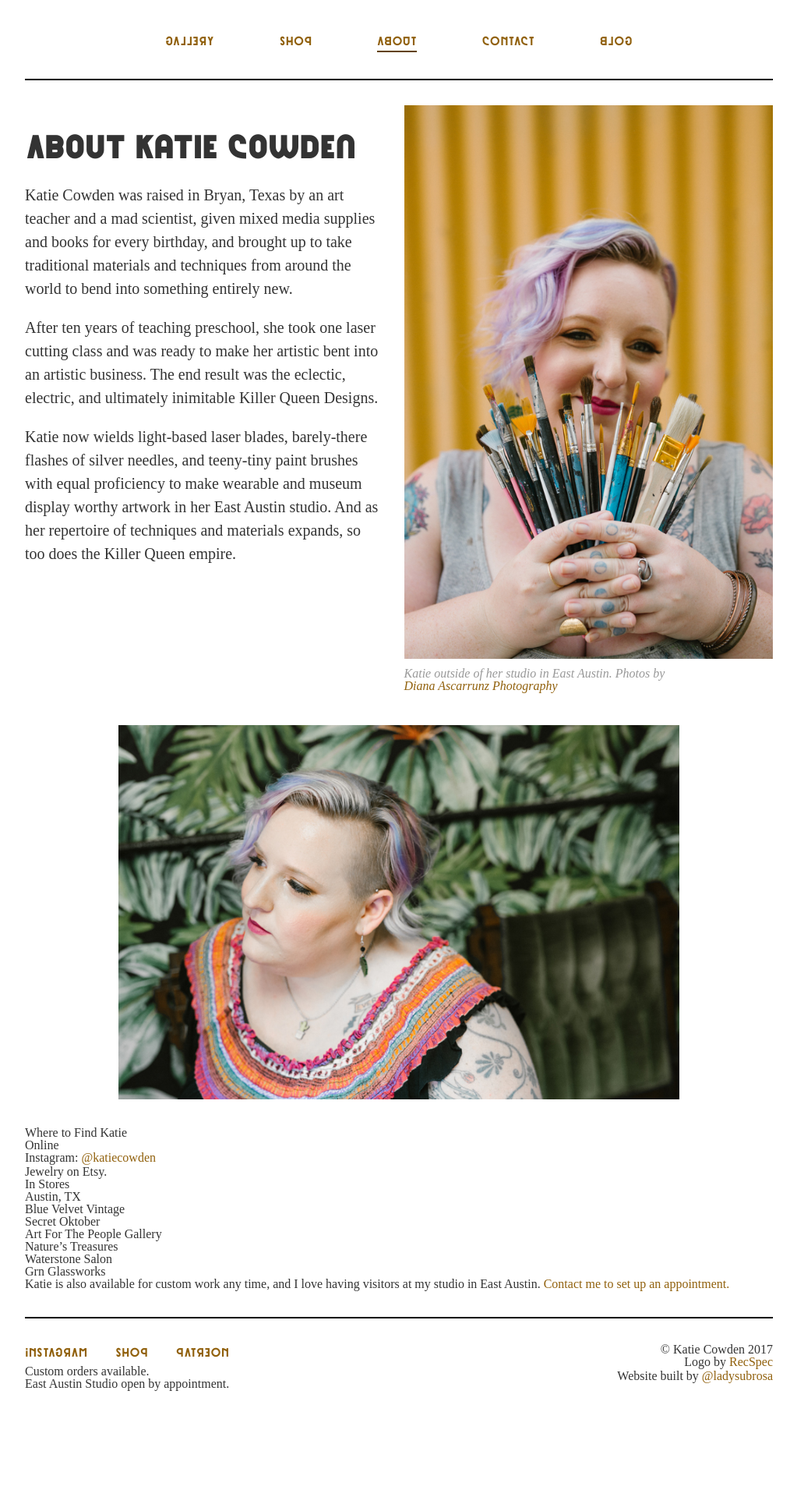
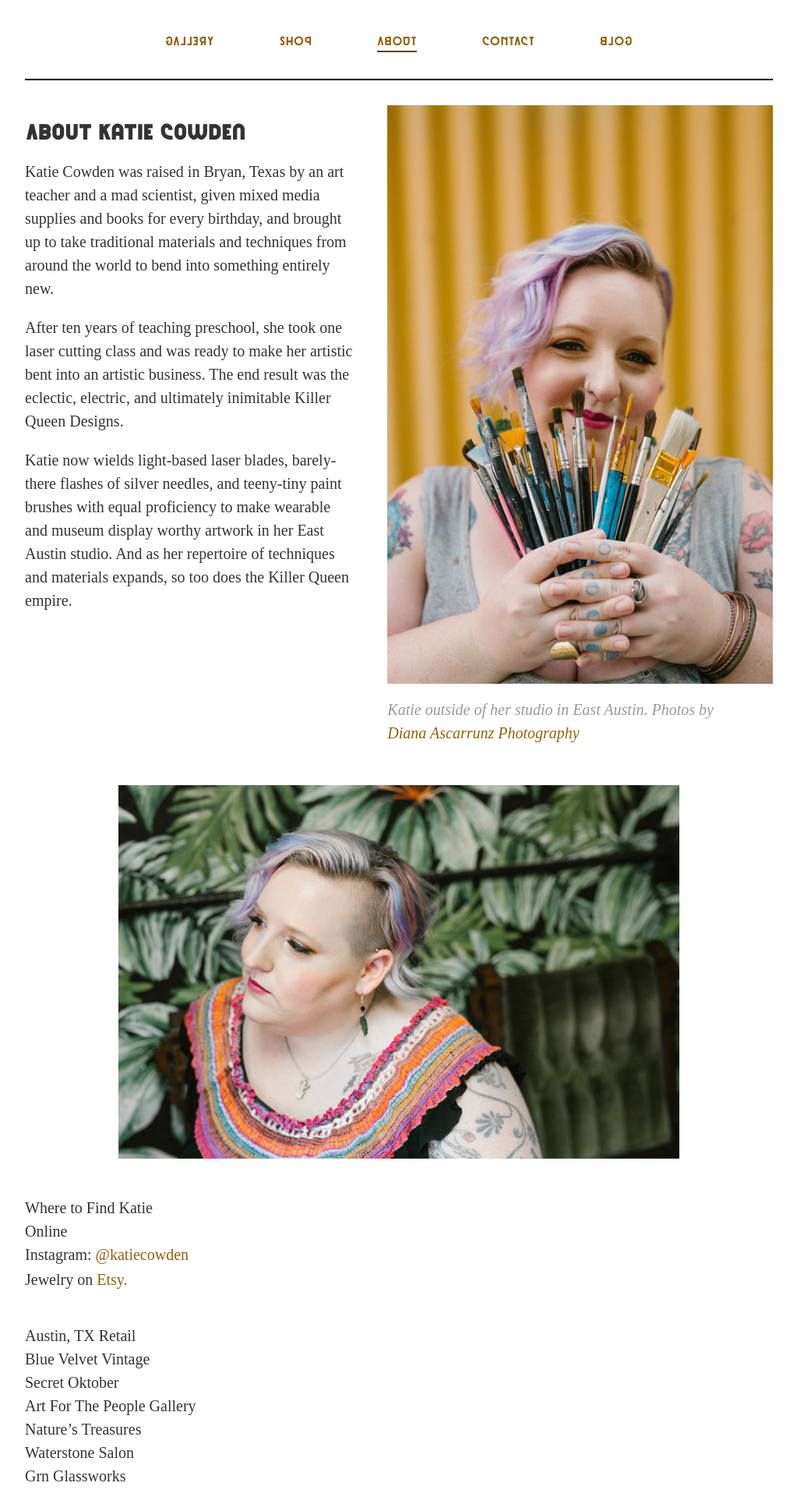
Before and after one commit to LadySubrosa/katiecowden, a Nuxt app: page /about in a window 1280 px wide. Shown: the part 180-2100 px from the top of the page at 78% size, without its empty margins (128-1151 px from the left). Before the commit the page ends 1995 px from the top, so only its background shows below. Built offline with nearby package versions, Linux system fonts and the light colour scheme.

Commit message:
more about page edits, fix logic on home page

```diff
--- a/assets/scss/global.scss
+++ b/assets/scss/global.scss
@@ -83,7 +83,7 @@ a:link, a:active, a:visited {
   display: inline-block;
   border-bottom: solid 2px #fff;
   &:hover {
-    color: $gold;
+    color: darken($gold, 50%);
   }
   h3 &:hover {
     &:hover {
--- a/components/globalheader.vue
+++ b/components/globalheader.vue
@@ -1,6 +1,6 @@
 <template>
     <header class="globalheader">
-      <router-link :to="{ path: '/' }"><img src="~/static/fulllogo.jpeg" alt="Katie Cowden - Killer Queen Designs" width="300px" /></router-link>
+      <router-link :to="{ path: '/' }" exact><img src="~/static/fulllogo.jpeg" alt="Katie Cowden - Killer Queen Designs" width="300px" /></router-link>
       <nav>
         <ul>
           <li><router-link to="/gallery/">Gallery</router-link></li>
--- a/components/handlogo.vue
+++ b/components/handlogo.vue
@@ -87,7 +87,7 @@ export default {
       }
     }
   },
-  beforeMount () {
+  mounted () {
     this.makeLinks()
   }
 }
--- a/nuxt.config.js
+++ b/nuxt.config.js
@@ -3,7 +3,7 @@ module.exports = {
   ** Headers of the page
   */
   head: {
-    title: 'Katie Cowden',
+    title: 'Killer Queen Designs by Katie Cowden',
     meta: [
       { charset: 'utf-8' },
       { name: 'viewport', content: 'width=device-width, initial-scale=1' },
--- a/pages/about.vue
+++ b/pages/about.vue
@@ -1,5 +1,5 @@
 <template>
-  <section class="container">
+  <section id="about" class="container">
 
         <div class="bio">
           <div class="bio_content">
@@ -23,16 +23,17 @@
    <p class="caption"></p>
       </div>
 
-      <div class="findKatie">
+
       <h2>Where to Find Katie</h2>
 
+      <div class="category">
       <h3>Online</h3>
         <p>Instagram: <a href="https://www.instagram.com/katiecowden/" target="_blank">@katiecowden</a></p>
-      <p>Jewelry on Etsy.</p>
+        <p>Jewelry on <a href="https://www.etsy.com/shop/KillerQueenJewelry" target="_blank">Etsy.</a></p>
+      </div>
+      <div class="category">
 
-      <h3>In Stores</h3>
-
-      <h4>Austin, TX</h4>
+      <h3>Austin, TX Retail</h3>
       <ul>
         <li>Blue Velvet Vintage</li>
         <li>Secret Oktober</li>
@@ -41,9 +42,12 @@
         <li>Waterstone Salon</li>
         <li>Grn Glassworks</li>
       </ul>
+</div>
+      <div class="category">
+          <h3>Custom Inquiries</h3>
+          <p>Katie is also available for custom work any time.<br/><router-link to="contact">Contact to set up an appointment in her East Austin studio.</router-link> </p>
+      </div>
 
-<p>Katie is also available for custom work any time, and I love having visitors at my studio in East Austin. <router-link to="contact">Contact me to set up an appointment.</router-link> </p>
-</div>
 
   </section>
 </template>
@@ -59,10 +63,11 @@ export default {
 
 
 <style lang="scss">
-section {
+#about {
 //  width: 80%;
   margin: auto;
-}
+  font-size: 1.25em;
+  line-height: 1.5em;
   .photos {
   display: block;
   margin:2em auto;
@@ -74,9 +79,11 @@ section {
 }
   h1 {
     text-align: left;
-    font-size: 3em;
+    font-size: 2em;
     margin-bottom: .5em;
   }
+
+
   .bio {
     display: flex;
     @media screen and (max-width:768px) {
@@ -94,11 +101,10 @@ section {
         height: auto;
       }
     }
-    .bio_content, .findKatie {
-      padding: 2em 0;
+  }
+  .bio_content{
+      padding: 1em 0;
       width: 60%;
-         font-size: 1.25em;
-        line-height: 1.5em;
           @media screen and (max-width:768px) {
             display: block;
             width: 90%;
@@ -108,6 +114,19 @@ section {
       p {
         margin-bottom: 1em;
       }
+      h2 {
+        font-size: 1.5em !important;
+        font-weight: 600;
+      }
+
+      h3 {
+        font-size: 1.25em !important;
+        font-weight:600;
       }
     }
+    .category {
+      margin-bottom: 2em;
+    }
+}
+
 </style>
```
Lines whose indentation alone changed are shown as unchanged.
